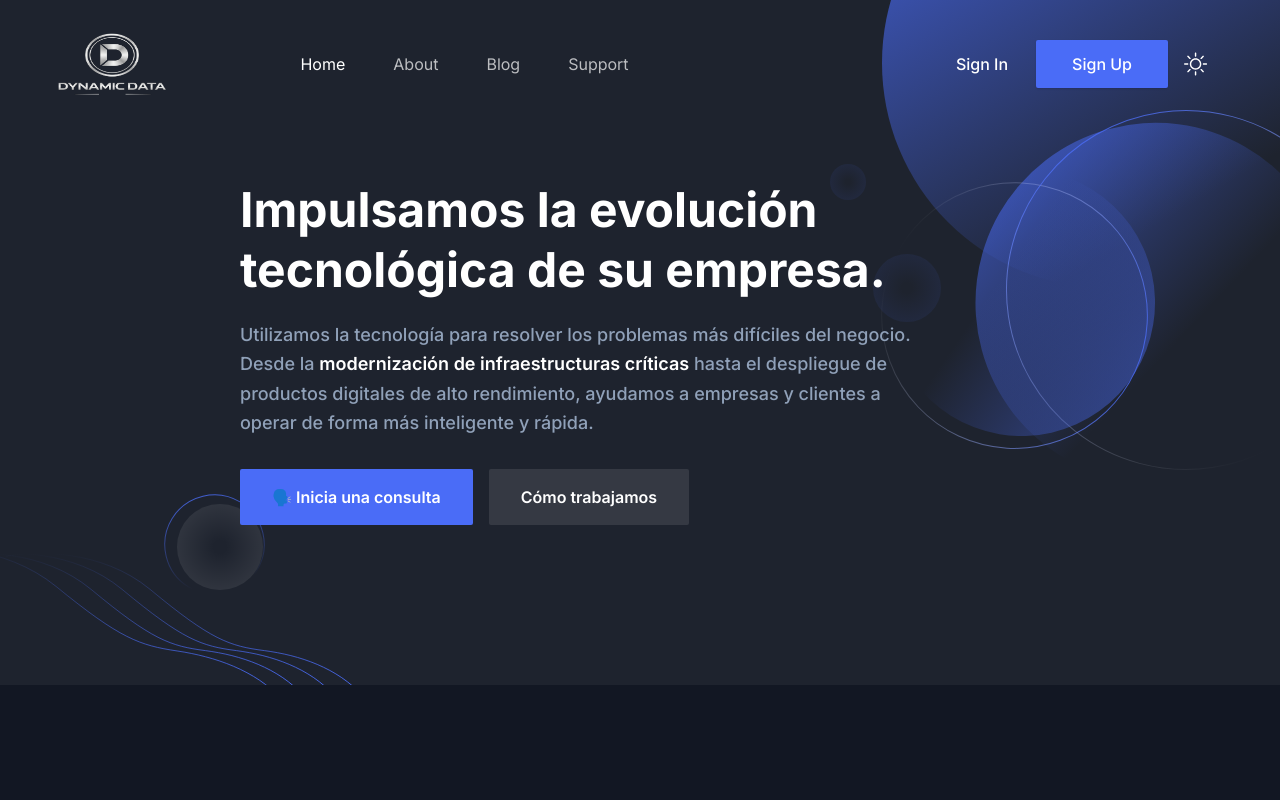
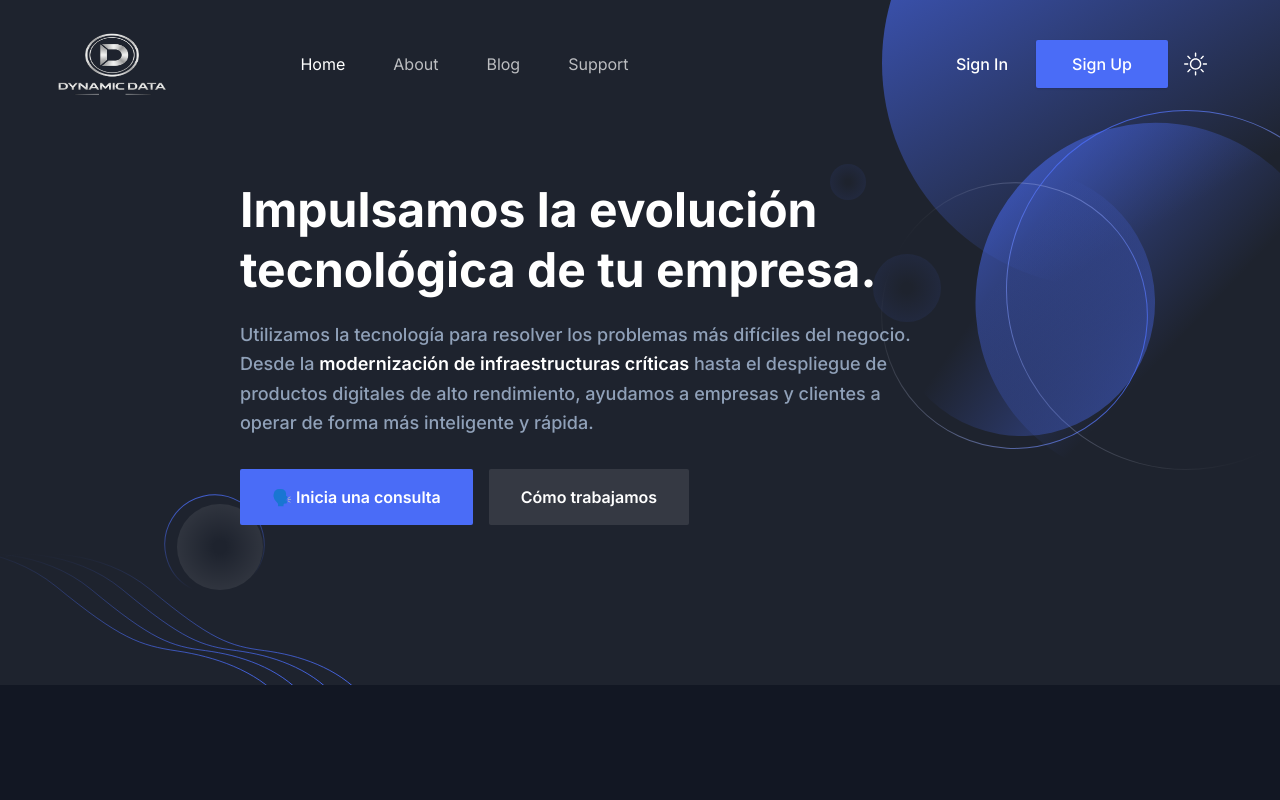
Before and after one commit to nolanpc/dynamic-data-web, a Next.js app: page / in a window 1280 px wide. Shown: the top 800 px of the page. Built offline with nearby package versions, Linux system fonts and the light colour scheme.

Commit message:
Update company evolution message and link

```diff
--- a/src/components/Hero/index.tsx
+++ b/src/components/Hero/index.tsx
@@ -12,7 +12,7 @@ const Hero = () => {
             <div className="w-full px-4">
               <div className="mx-auto max-w-[800px] text-center">
                 <h1 className="mb-5 text-left text-3xl font-bold leading-tight text-black dark:text-white sm:text-4xl sm:leading-tight md:text-5xl md:leading-tight">
-                  Impulsamos la evolución tecnológica de su empresa.
+                  Impulsamos la evolución tecnológica de tu empresa.
                 </h1>
                 <p className="mb-8 text-left text-lg font-medium leading-relaxed text-slate-600 dark:text-slate-400 max-w-[700px]">
                   Utilizamos la tecnología para resolver los problemas más difíciles del negocio.
@@ -26,7 +26,7 @@ const Hero = () => {
                     🗣️ Inicia una consulta
                   </Link>
                   <Link
-                    href="https://github.com/NextJSTemplates/startup-nextjs"
+                    href="http://localhost:3000/contact"
                     className="inline-block rounded-xs bg-black px-8 py-4 text-base font-semibold text-white duration-300 ease-in-out hover:bg-black/90 dark:bg-white/10 dark:text-white dark:hover:bg-white/5"
                   >
                     Cómo trabajamos
```
